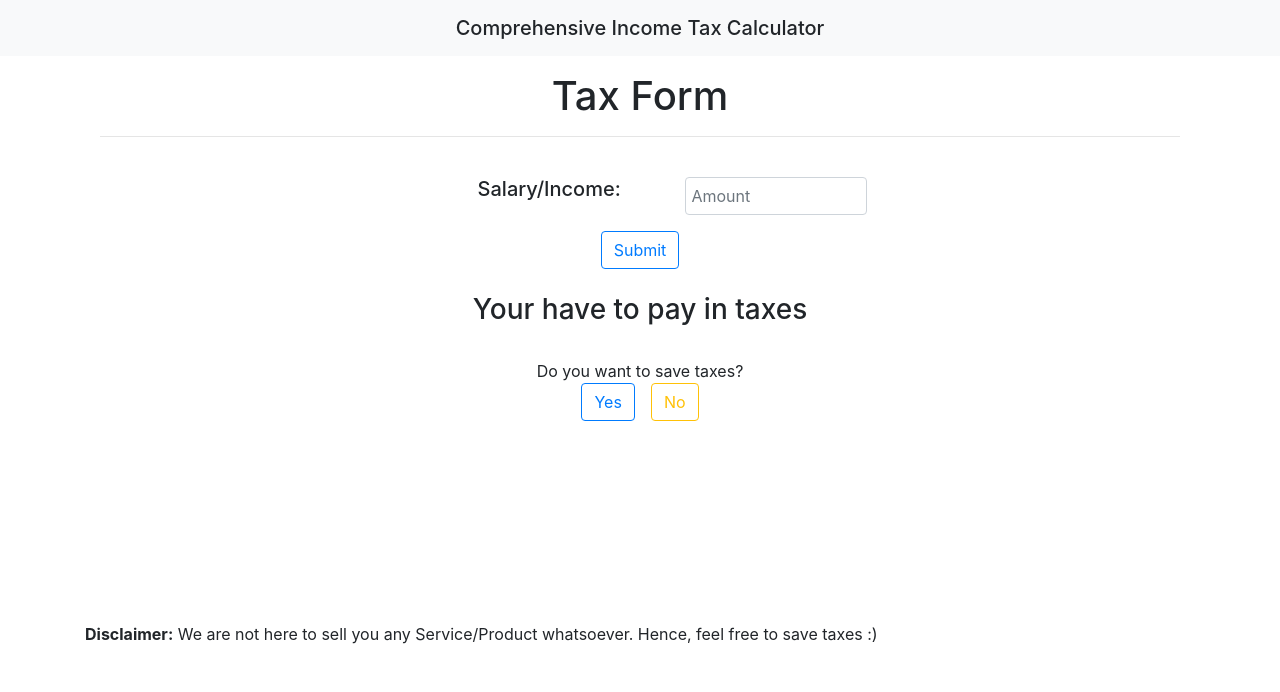
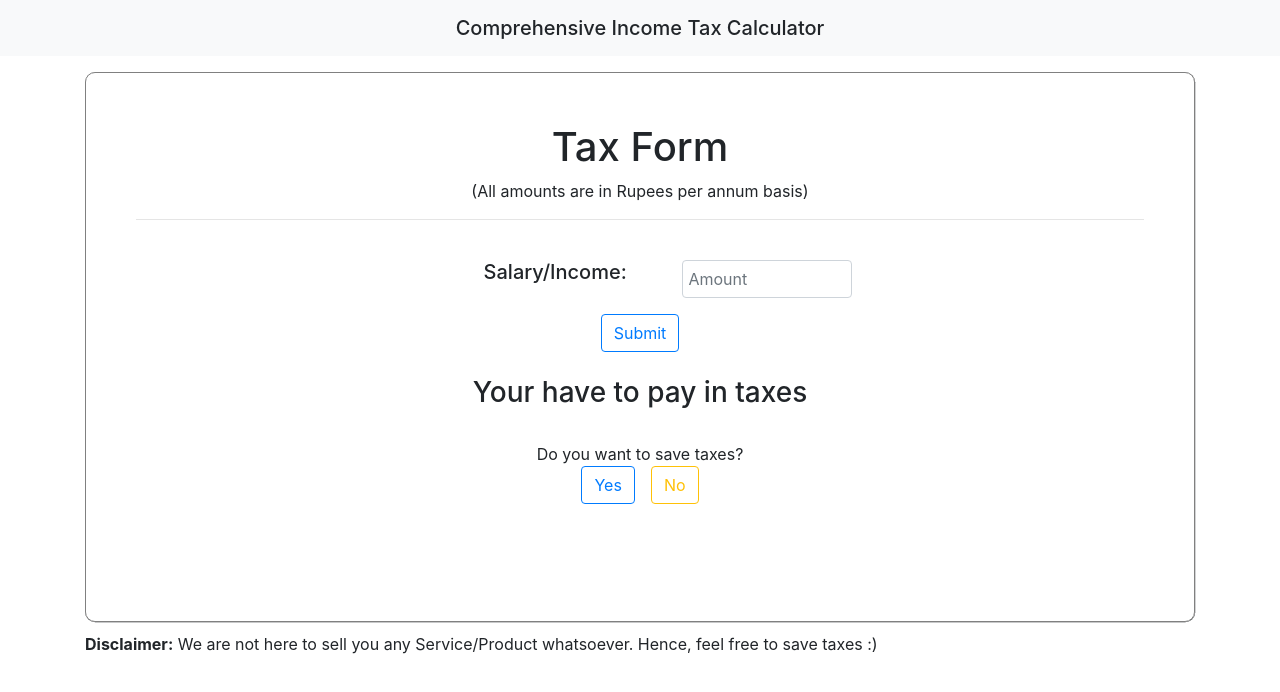
Before and after one commit to mdjunaid14/incometaxcode, a React (Create React App) app: page / in a window 1280 px wide. Shown: the top 692 px of the page. Built offline with nearby package versions, Linux system fonts and the light colour scheme.

Commit message:
Day 2 half

```diff
--- a/src/App.css
+++ b/src/App.css
@@ -5,3 +5,11 @@
 .dimensions {
   height: 550px;
 }
+
+.border-card {
+  border: 0.5px gray solid;
+  border-radius: 10px;
+  box-shadow: 0.2px 0.2px 0.2px;
+  padding: 50px;
+  margin: 10px 0px;
+}
--- a/src/actions/stateActions.js
+++ b/src/actions/stateActions.js
@@ -2,5 +2,5 @@ import { UPDATE_STATE } from "./types";
 
 export const updateState = values => dispatch => {
   dispatch({ type: UPDATE_STATE, payload: values });
-  console.log(values);
+  // console.log(values);
 };
--- a/src/components/Form.js
+++ b/src/components/Form.js
@@ -4,7 +4,7 @@ import FormItem from "./FormItem";
 export default class Form extends Component {
   render() {
     return this.props.items.map(item => (
-      <FormItem item={item} onChange={this.props.onChange} />
+      <FormItem key={item.id} item={item} onChange={this.props.onChange} />
     ));
   }
 }
--- a/src/components/SaveForm.js
+++ b/src/components/SaveForm.js
@@ -3,6 +3,7 @@ import Form from "./Form";
 import { updateState } from "../actions/stateActions";
 import { connect } from "react-redux";
 import PropTypes from "prop-types";
+// import { calc } from "../math/calculation";
 
 class SaveForm extends Component {
   state = {
@@ -25,11 +26,19 @@ class SaveForm extends Component {
     this.setState({ [e.target.name]: parseInt(e.target.value) });
   };
 
+  // Calculation
+  onCalculus = () => {
+    const { values } = this.props.values;
+    console.log(values);
+  };
+
   onSubmit = e => {
     e.preventDefault();
-    const values = this.state;
-    console.log(values);
-    this.props.updateState(values);
+
+    // update values in the initialState (Redux)
+    const value = this.state;
+    // console.log(value);
+    this.props.updateState(value);
   };
 
   render() {
@@ -73,14 +82,14 @@ class SaveForm extends Component {
 
     return (
       <>
-        <div className="container mb-10">
+        <div className="container mb-10 border-card">
           <div>
             <div className="h1">Tax Save Form</div>
             <div>(All amounts are in Rupees per annum basis)</div>
             <hr />
           </div>
           <form onSubmit={this.onSubmit}>
-            <Form items={items} onChange={this.onChange} />
+            <Form key={items.keys} items={items} onChange={this.onChange} />
             <button className="btn btn-outline-success" type="submit">
               Submit
             </button>
--- a/src/components/TaxForm.js
+++ b/src/components/TaxForm.js
@@ -19,13 +19,15 @@ export default class TaxForm extends Component {
     const amt = this.state.amount;
     const result = calc(sal, amt);
     this.setState({ amount: result });
+    console.log(result);
   };
 
   render() {
     return (
       <>
-        <div className="container mb-10 dimensions">
+        <div className="container mb-10 dimensions border-card">
           <div className="h1">Tax Form</div>
+          <div>(All amounts are in Rupees per annum basis)</div>
           <hr />
           <br />
           <form onSubmit={this.onSubmit}>
--- a/src/reducers/stateReducer.js
+++ b/src/reducers/stateReducer.js
@@ -1,26 +1,14 @@
 import { UPDATE_STATE } from "../actions/types";
 
-const initialState = {
-  // values: [
-  age: 0,
-  basic_salary: 0,
-  epf: 0,
-  health_ins: 0,
-  home_interest: 0,
-  home_premium: 0,
-  hra: 0,
-  life_ins: 0,
-  ppf: 0,
-  tuition_fee: 0
-  // ]
+let initialState = {
+  values: {}
 };
-
-console.log(initialState);
 
 export default (state = initialState, action) => {
   switch (action.type) {
     case UPDATE_STATE:
-      console.log(action.payload);
+      // console.log(action.payload);
+      // console.log(state.values);
       return {
         ...state,
         values: action.payload
```
Also changed, not shown: src/math/calculation.js (+12 -0 lines).
